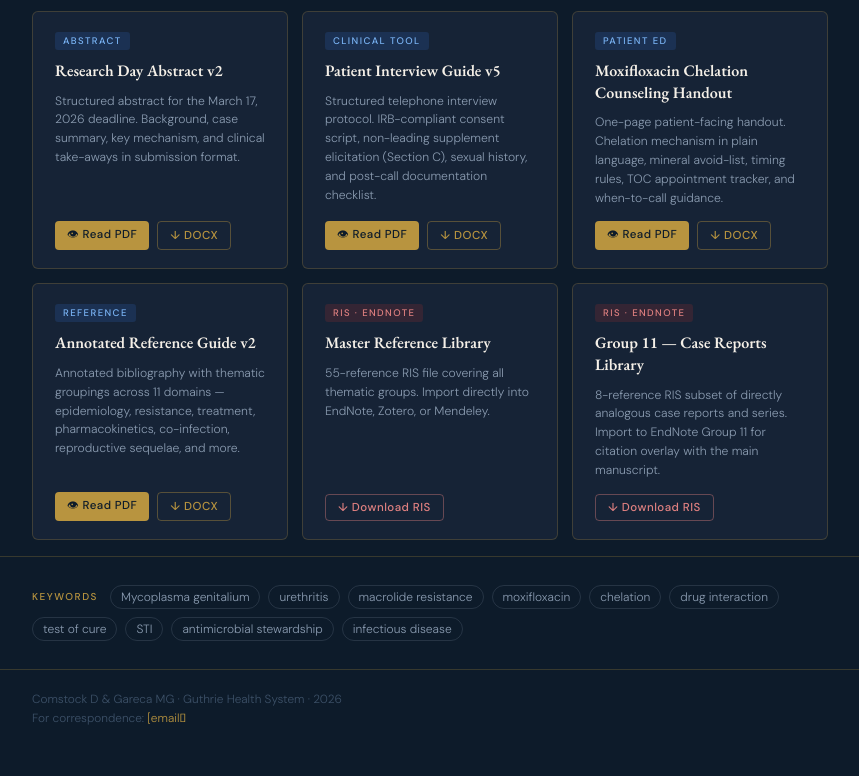
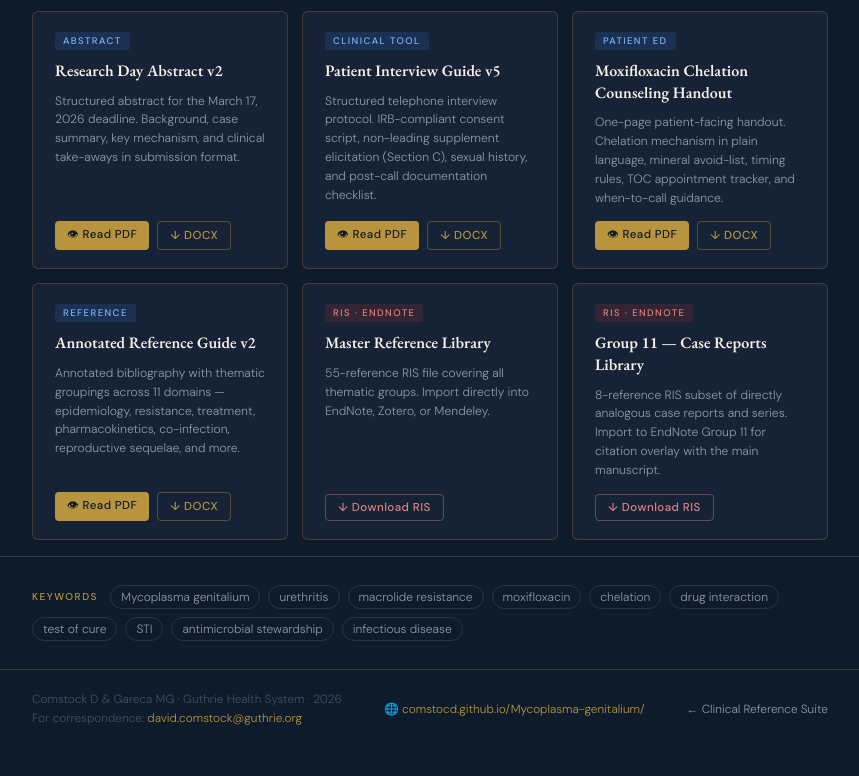
Before and after one commit to comstocd/Mycoplasma-genitalium, a plain HTML site: page index.html in a window 1280 px wide. Shown: the part 928-1704 px from the top of the page, without its empty margins (210-1069 px from the left). Drawn offline with nearby package versions, Linux system fonts and the light colour scheme.

Commit message:
Add files via upload

```diff
--- a/index.html
+++ b/index.html
@@ -193,4 +193,11 @@
 <footer>
   <p>Comstock D &amp; Gareca MG &middot; Guthrie Health System &middot; 2026<br>
   <span style="color:#3d5168;">For correspondence: </span>
-  <a href="/cdn-cgi/l/email-protection#147075627d703a777b7967607b777f547361607c667d713a7b6673"><span class="__cf_email__" data-cfemail="0e6a6f78676a206d61637d7a616d654e697b7a667c676b20617c69">[email&#1
+  <a href="mailto:david.comstock@guthrie.org">david.comstock@guthrie.org</a></p>
+  <div>
+    <a href="https://comstocd.github.io/Mycoplasma-genitalium/" class="back-link" style="color:var(--gold);font-size:.74rem;">&#127760; comstocd.github.io/Mycoplasma-genitalium/</a>
+  </div>
+  <a href="https://comstocd.github.io" class="back-link">&#8592; Clinical Reference Suite</a>
+</footer>
+</body>
+</html>
```
